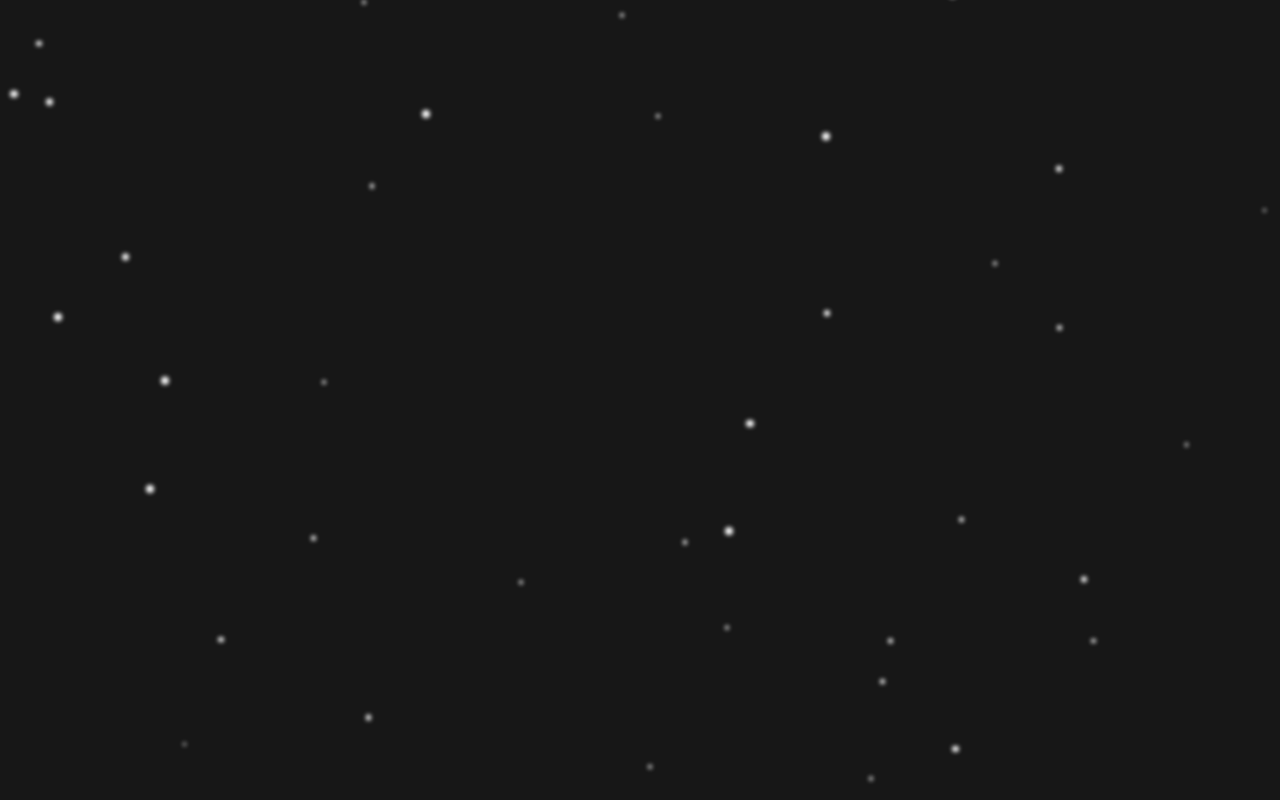
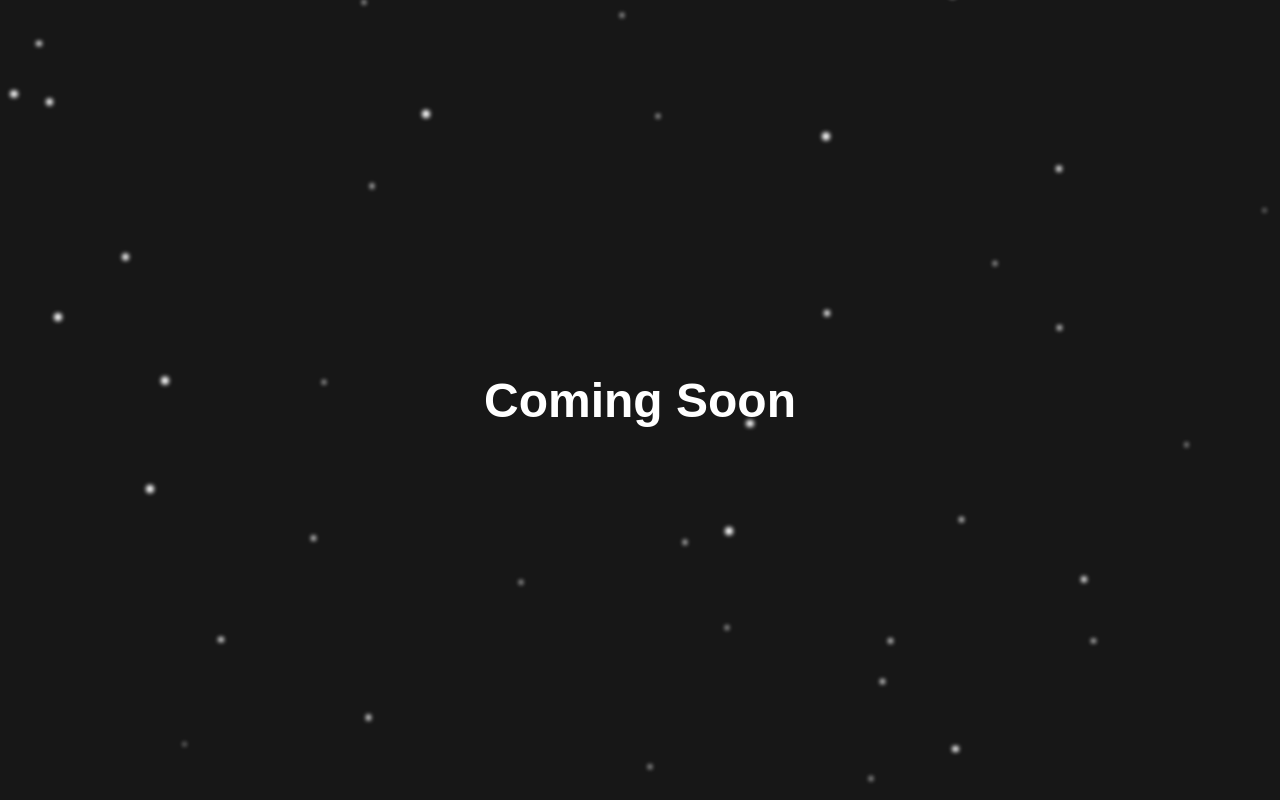
Before and after one commit to Etheticc/Ethetic, a plain HTML site: page index.html in a window 1280 px wide. Drawn offline with Linux system fonts and the light colour scheme.

Commit message:
Update index.html

```diff
--- a/index.html
+++ b/index.html
@@ -53,9 +53,22 @@
                 filter: blur(0);
             }
         }
+
+        .coming-soon {
+            position: absolute;
+            top: 50%;
+            left: 50%;
+            transform: translate(-50%, -50%);
+            color: #fff;
+            font-size: 48px;
+            font-weight: bold;
+            z-index: 10; /* Make sure it's above other content */
+        }
     </style>
 </head>
 <body>
+
+    <div class="coming-soon">Coming Soon</div>
 
     <script>
         const createSnowflake = () => {
```
